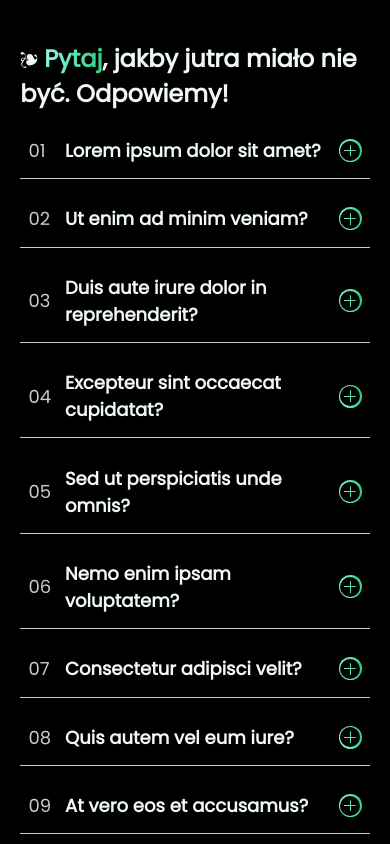
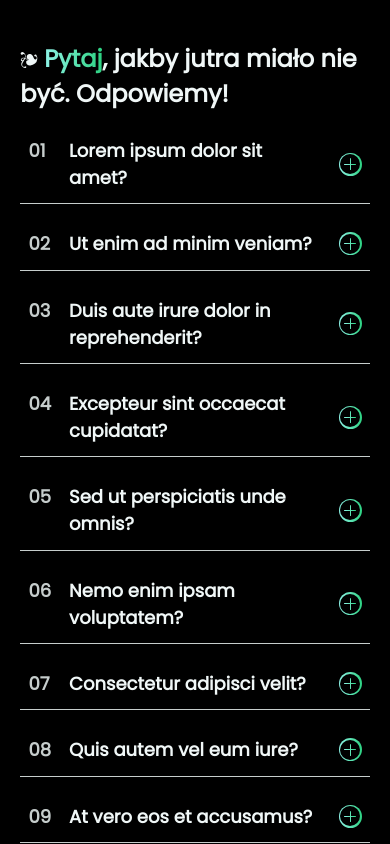
Before and after one commit to WiaderekB/kryptonum-faq, a Next.js app: page / in a window 390 px wide. Shown: the top 844 px of the page. Built offline with nearby package versions, Linux system fonts and the light colour scheme.

Commit message:
Turn index element into pseudo class

```diff
--- a/components/Faq/Question/question.module.scss
+++ b/components/Faq/Question/question.module.scss
@@ -63,12 +63,12 @@
   summary {
     display: flex;
     flex-direction: row;
+    justify-content: space-between;
+    align-items: center;
+    flex: 1;
     cursor: pointer;
     list-style: none;
-    align-items: center;
-
-    gap: clamp(1rem, calc(2vw / 0.48), 2rem);
-    padding: clamp(0.5rem, calc(1.25vw / 0.48), 1.25rem) clamp(0rem, calc(1vw / 0.48), 1rem) clamp(0.75rem, calc(1.75vw / 0.48), 1.5rem);
+    padding: clamp(0.5rem, calc(1.25vw / 0.48), 1.25rem) clamp(0rem, calc(1vw / 0.48), 1rem) clamp(0.75rem, calc(1.5vw / 0.48), 1.5rem);
 
     &:focus {
       outline: none;
@@ -78,24 +78,19 @@
       display: none;
     }
 
-    .index {
+    h2 {
       @include h2FontSize();
       margin: 0;
-      width: clamp(1.25rem, calc(2.5vw / 0.48), 3rem);
+      padding-left: clamp(2rem, calc(5vw / 0.48), 5rem);
+      padding-right: 1rem;
+      &::before {
+        position: absolute;
+        left: clamp(0rem, calc(1vw / 0.48), 1rem);
+        content: attr(data-index);
+        @include h2FontSize();
+        margin: 0;
         color: $neutralDarker;
       }
-
-    .title {
-      display: flex;
-      flex-direction: row;
-      justify-content: space-between;
-      align-items: center;
-      flex: 1;
-
-      h2 {
-        margin: 0;
-        @include h2FontSize();
-        padding-right: 1rem;
     }
 
     .button {
@@ -153,15 +148,6 @@
       }
     }
   }
-  }
-
-  summary:focus-visible ~ * {
-    outline: none;
-  }
-
-  summary:focus-visible + * {
-    outline: none;
-  }
 
   &:has(summary:focus-visible) {
     outline: 2px solid $primaryGradientRight;
@@ -170,7 +156,7 @@
   }
 
   .content {
-    padding-left: calc(clamp(1.25rem, calc(2.5vw / 0.48), 3rem) + clamp(0.75rem, calc(2vw / 0.48), 2rem) + clamp(0rem, calc(1vw / 0.48), 1.25rem));
+    padding-left: clamp(2rem, calc(6vw / 0.48), 6rem);
     padding-bottom: clamp(1rem, calc(1vw / 0.48), 1.5rem);
     @media (min-width: 1024px) {
       padding-right: clamp(4rem, calc(8vw / 0.48), 12rem);
--- a/components/Faq/Question/question.tsx
+++ b/components/Faq/Question/question.tsx
@@ -9,15 +9,12 @@ function FaqQuestion({ index, questionData, isVisible }: { index: number; questi
   return (
     <details className={`${styles.question} ${isVisible ? styles.visible : styles.hidden}`} style={{ display: isVisible ? "" : "none" }}>
       <summary>
-        <p className={styles.index} aria-hidden="true">
-          {index + 1 < 10 ? `0${index + 1}` : index + 1}
-        </p>
-        <div className={styles.title}>
-          <h2 id={questionId}>{questionData.question}</h2>
-          <div className={styles.button} aria-hidden="true">
-            <span className={styles.horizontal} aria-hidden="true"></span>
-            <span className={styles.vertical} aria-hidden="true"></span>
-          </div>
+        <h2 data-index={index + 1 < 10 ? `0${index + 1}` : index + 1} id={questionId}>
+          {questionData.question}
+        </h2>
+        <div className={styles.button} aria-hidden="true">
+          <span className={styles.horizontal} aria-hidden="true"></span>
+          <span className={styles.vertical} aria-hidden="true"></span>
         </div>
       </summary>
 
--- a/components/Faq/faq.module.scss
+++ b/components/Faq/faq.module.scss
@@ -50,7 +50,7 @@
       white-space: nowrap;
       padding: clamp(0.175rem, 0.35vw, 0.85rem) clamp(0.3rem, 0.5vw, 1.1rem);
       border-radius: clamp(0.6rem, 1.25vw, 2rem);
-      transition: 0.3s transform;
+      transition: transform 0.3s;
       @include smallTextFontSize;
       @include reduce-motion {
         transition: none;
@@ -78,7 +78,7 @@
 
       .indicator {
         height: 100%;
-        transition: width 0.3s all;
+        transition: width 0.3s;
         @include reduce-motion {
           transition: none;
         }
```
Lines whose indentation alone changed are shown as unchanged.
